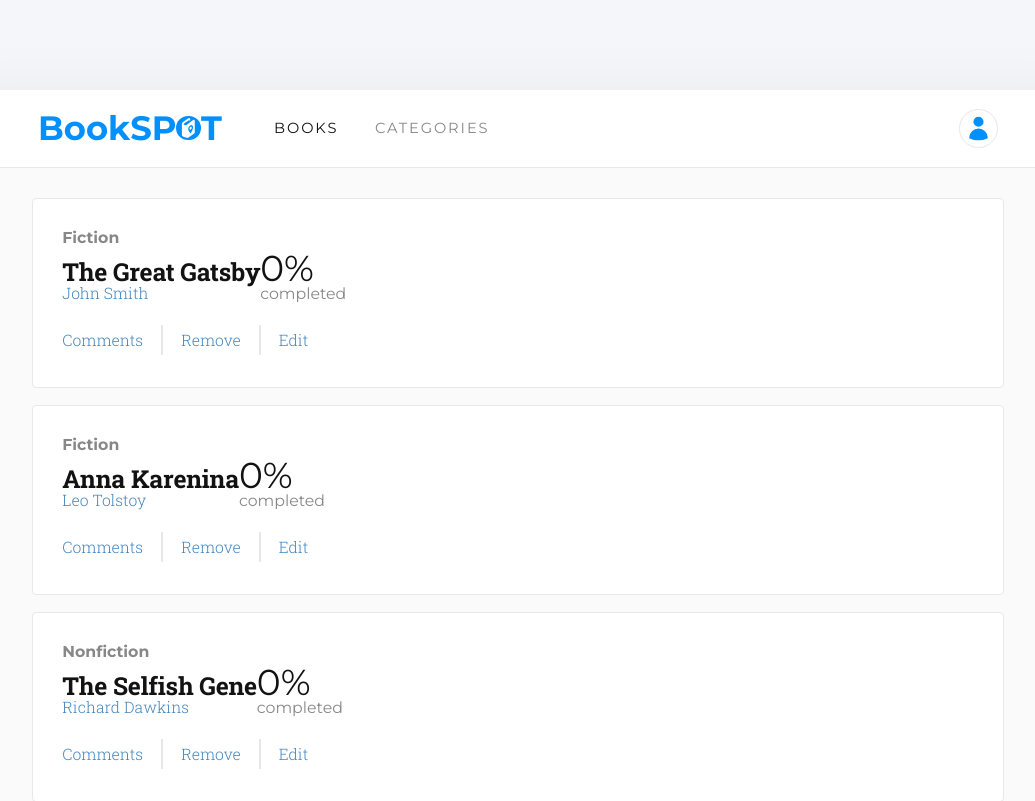
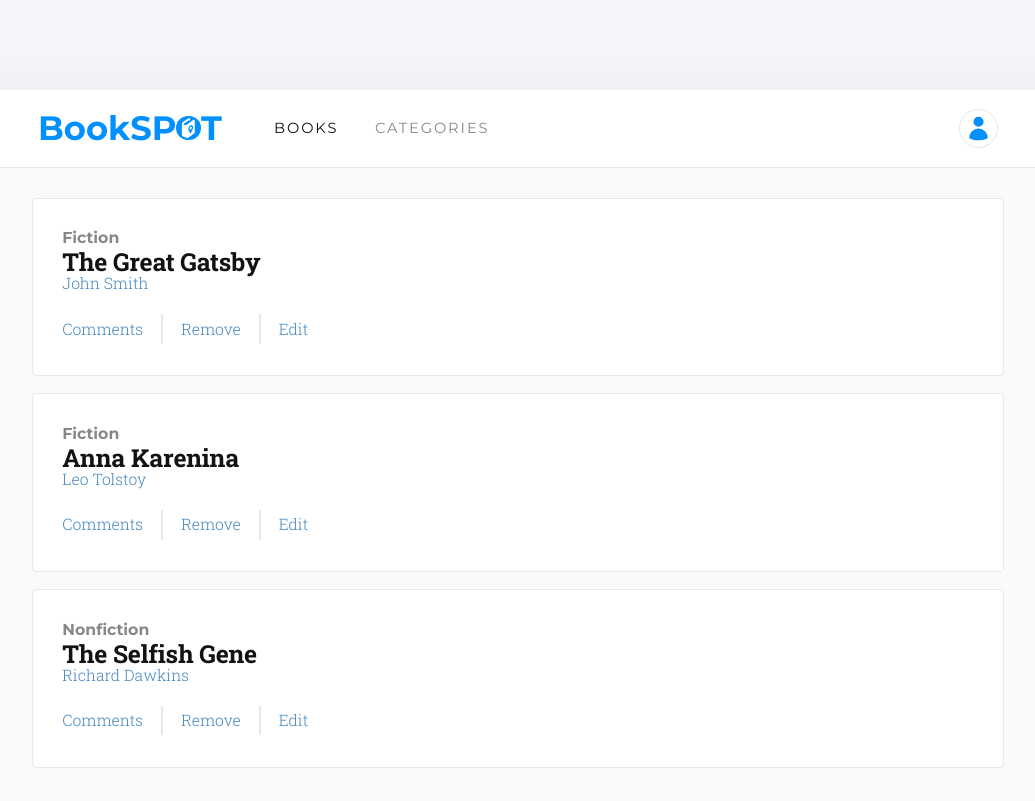
Before and after one commit to luigirazum/mv-bookspot-app, a React (Create React App) app: page / in a window 1280 px wide. Shown: the top 801 px of the page, without its empty margins (122-1157 px from the left). Built offline with nearby package versions, Linux system fonts and the light colour scheme.

Commit message:
Remove percentage completed section

```diff
--- a/src/components/Book/Book.jsx
+++ b/src/components/Book/Book.jsx
@@ -19,14 +19,6 @@ const Book = ({
           {author}
         </p>
       </div>
-      <div className="bookProgress">
-        <h2 className="bookPercent">
-          0%
-        </h2>
-        <p className="bookCompleted">
-          completed
-        </p>
-      </div>
     </div>
     <ActionButtons data={id} />
   </article>
```
